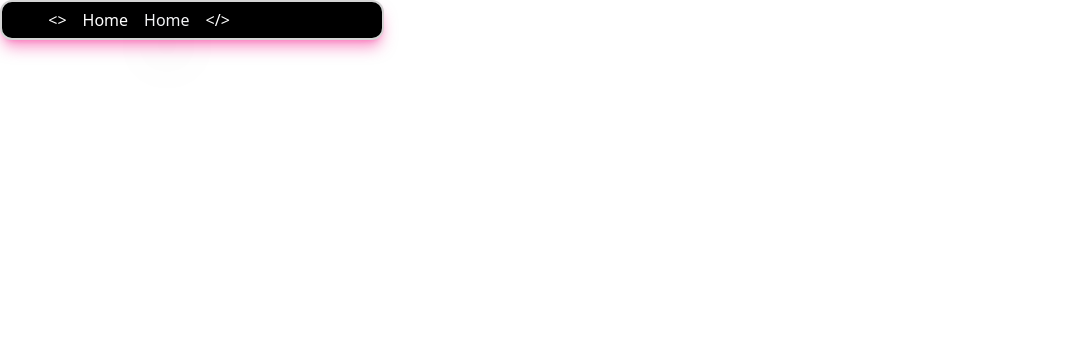
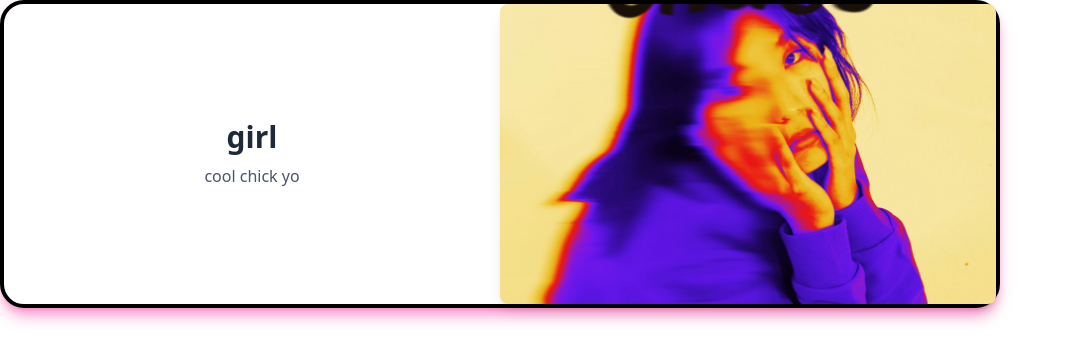
Before and after one commit to meethp20/beauticon, a React (Vite) app: page / in a window 1280 px wide. Shown: the top 362 px of the page, without its empty margins (0-1069 px from the left). Built offline with nearby package versions, Linux system fonts and the light colour scheme.

Commit message:
card component

```diff
--- a/src/App.jsx
+++ b/src/App.jsx
@@ -5,22 +5,18 @@ import AnimatedBox from './components/AnimatedBox';
 import Reveal from './components/Reveal';
 import Button from './components/Button';
 import ReButton from './ReButton';
+import Card from './components/Card';
 function App() {
   return (
 
 
-     <nav className="rounded-xl transition-all duration-500 ease-in-out w-96 hover-shadow-pink-400/50 hover:w-[28rem] h-[40px] flex gap-4 justify-center items-center border-2 border-neutral-300 bg-black text-white shadow-lg shadow-pink-500/50">
-  <ul className="flex gap-4">
-    <ul  className='text-white  hover:text-amber-300  py-1    '> {"<> "} </ul>
-    <li><button className="rounded hover:scale-105 transition hover:text-neutral-400 py-1">Home</button></li>
-    <li> <button className="rounded   py-1  text-shadow-amber-400/50  text-gray-100 shadow-2xl hover:text-pink-400 transition-all hover:scale-105">
-  Home
-</button>
-  </li>
-<li className='text-white hover:cursor-grab hover:text-amber-300  py-1 '>{"</>"} </li>
-  </ul>
-  <ReButton styleType='pink ' > Contact </ReButton>
-</nav>
+   <div>
+      <Card
+      title ="girl"
+      description = " cool chick yo"
+      imageUrl= "src/assets/zhanna-rinatova-cifs1-g0Da8-unsplash.jpg"
+      />
+   </div>
 
 
 
--- /dev/null
+++ b/src/components/Card.jsx
@@ -0,0 +1,25 @@
+import React from 'react'
+
+function Card({title, description,imageUrl, ...props}) {
+  return (
+    <div
+    className='border-4 shadow-lg shadow-pink-500/50 rounded-3xl flex hover:scale-105 transition-all duration-400 w-[1000px]'
+
+    >
+           <div className='text-black w-1/2 text-center flex items-center justify-center flex-col p-4'>
+             <h1 className='text-3xl font-bold mb-2 text-gray-800 '>
+                 {title}
+             </h1>
+              <p className='text-gray-600 leading-relaxed'>
+                {description}
+              </p>
+           </div>
+           <div className='w-1/2  justify-end h-[300px] object-cover '>
+                <img src={imageUrl} alt={title} className=' right-0 top-0 w-full h-full rounded-lg object-cover  shadow-lg'
+                onError={(e)=>{e.target.src = '';e.target.onerron=null;}} />
+           </div>
+    </div>
+  )
+}
+
+export default Card
--- a/src/components/Navbar.jsx
+++ b/src/components/Navbar.jsx
@@ -2,7 +2,18 @@ import React from 'react'
 
 function Navbar() {
   return (
-    <div>  </div>
+    <nav className="rounded-xl transition-all duration-500 ease-in-out w-96 hover-shadow-pink-400/50 hover:w-[28rem] h-[40px] flex gap-4 justify-center items-center border-2 border-neutral-300 bg-black text-white shadow-lg shadow-pink-500/50">
+  <ul className="flex gap-4">
+    <ul  className='text-white  hover:text-amber-300  py-1    '> {"<> "} </ul>
+    <li><button className="rounded hover:scale-105 transition hover:text-neutral-400 py-1">Home</button></li>
+    <li> <button className="rounded   py-1  text-shadow-amber-400/50  text-gray-100 shadow-2xl hover:text-pink-400 transition-all hover:scale-105">
+  Home
+</button>
+  </li>
+<li className='text-white hover:cursor-grab hover:text-amber-300  py-1 '>{"</>"} </li>
+  </ul>
+  <ReButton styleType='pink ' > Contact </ReButton>
+</nav>
   )
 }
 
```
Also changed, not shown: src/assets/zhanna-rinatova-cifs1-g0Da8-unsplash.jpg (added).
